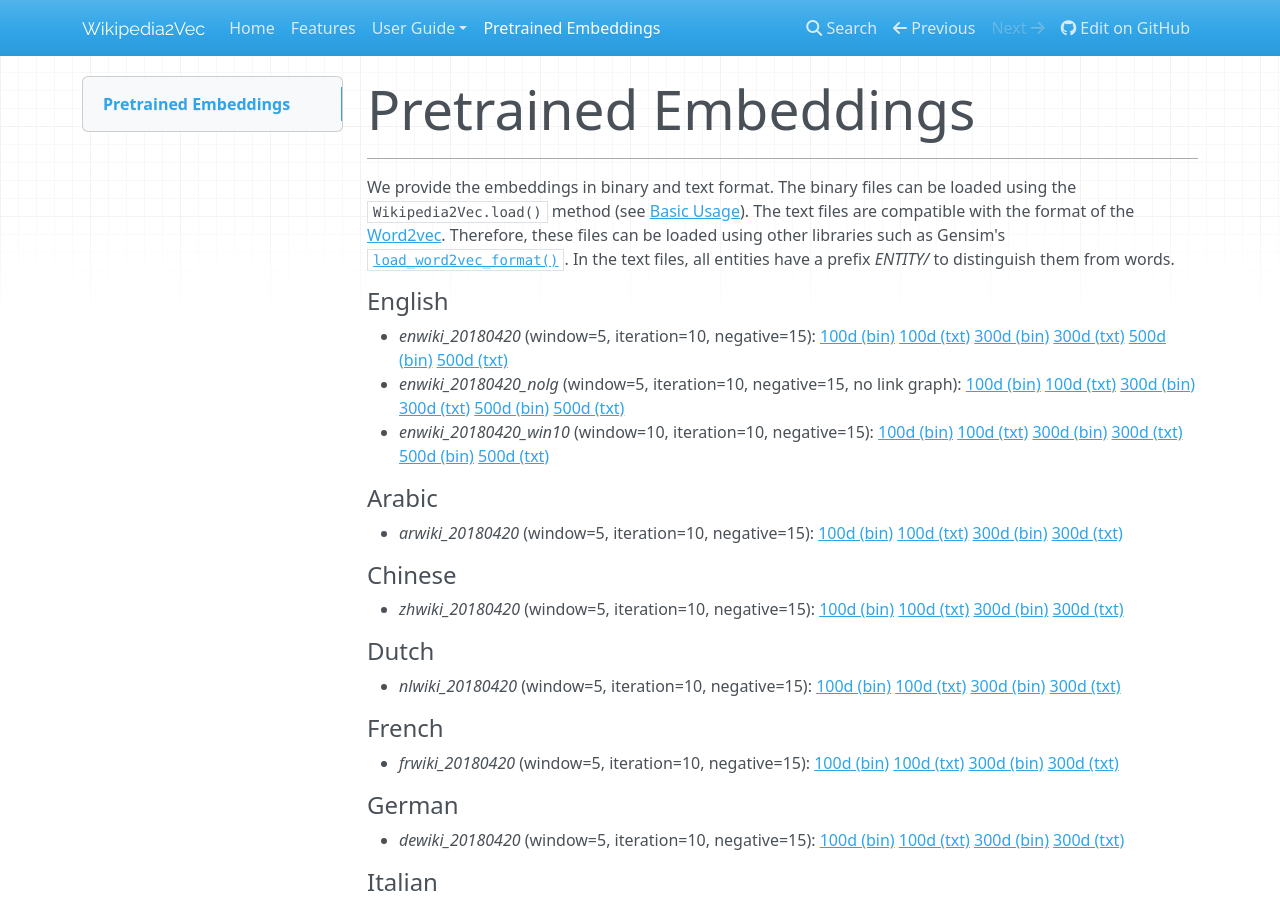
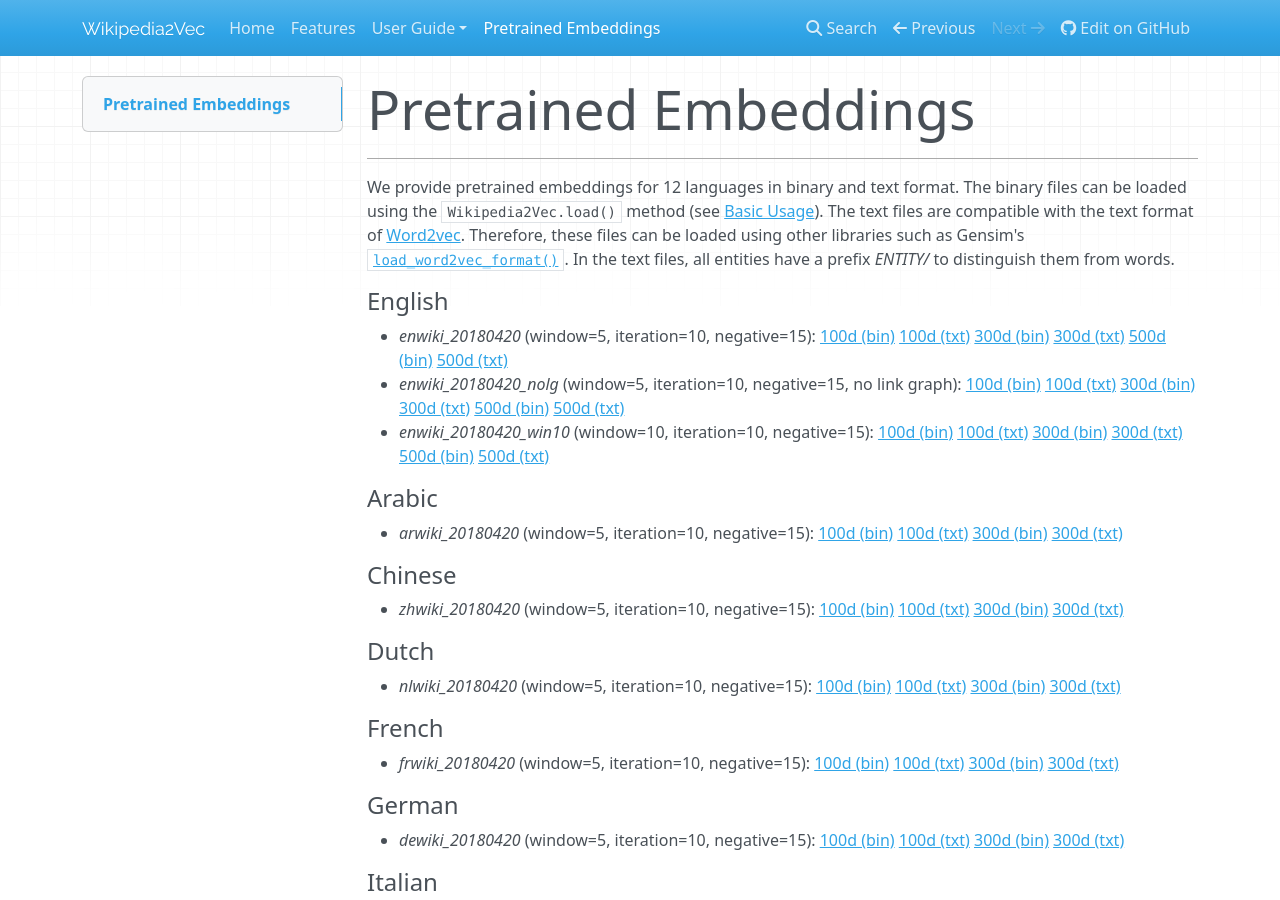
Before and after one commit to wikipedia2vec/wikipedia2vec, an MkDocs documentation site: the page built from docs/pretrained.md, in a window 1280 px wide and 900 px high. Built offline with MkDocs 1.6.1, drawn with Linux system fonts in a browser that asks for light colours; nearby versions of some CDN libraries; old or Windows-style settings are respelled for this version of MkDocs.

Commit message:
fix document

```diff
--- a/docs/pretrained.md
+++ b/docs/pretrained.md
@@ -1,9 +1,9 @@
 # Pretrained Embeddings
 ---
 
-We provide the embeddings in binary and text format.
+We provide pretrained embeddings for 12 languages in binary and text format.
 The binary files can be loaded using the `Wikipedia2Vec.load()` method (see [Basic Usage](usage.md)).
-The text files are compatible with the format of the [Word2vec](https://code.google.com/archive/p/word2vec/).
+The text files are compatible with the text format of [Word2vec](https://code.google.com/archive/p/word2vec/).
 Therefore, these files can be loaded using other libraries such as Gensim's [`load_word2vec_format()`](https://radimrehurek.com/gensim/models/keyedvectors.html#gensim.models.keyedvectors.Word2VecKeyedVectors.load_word2vec_format).
 In the text files, all entities have a prefix *ENTITY/* to distinguish them from words.
 
```
